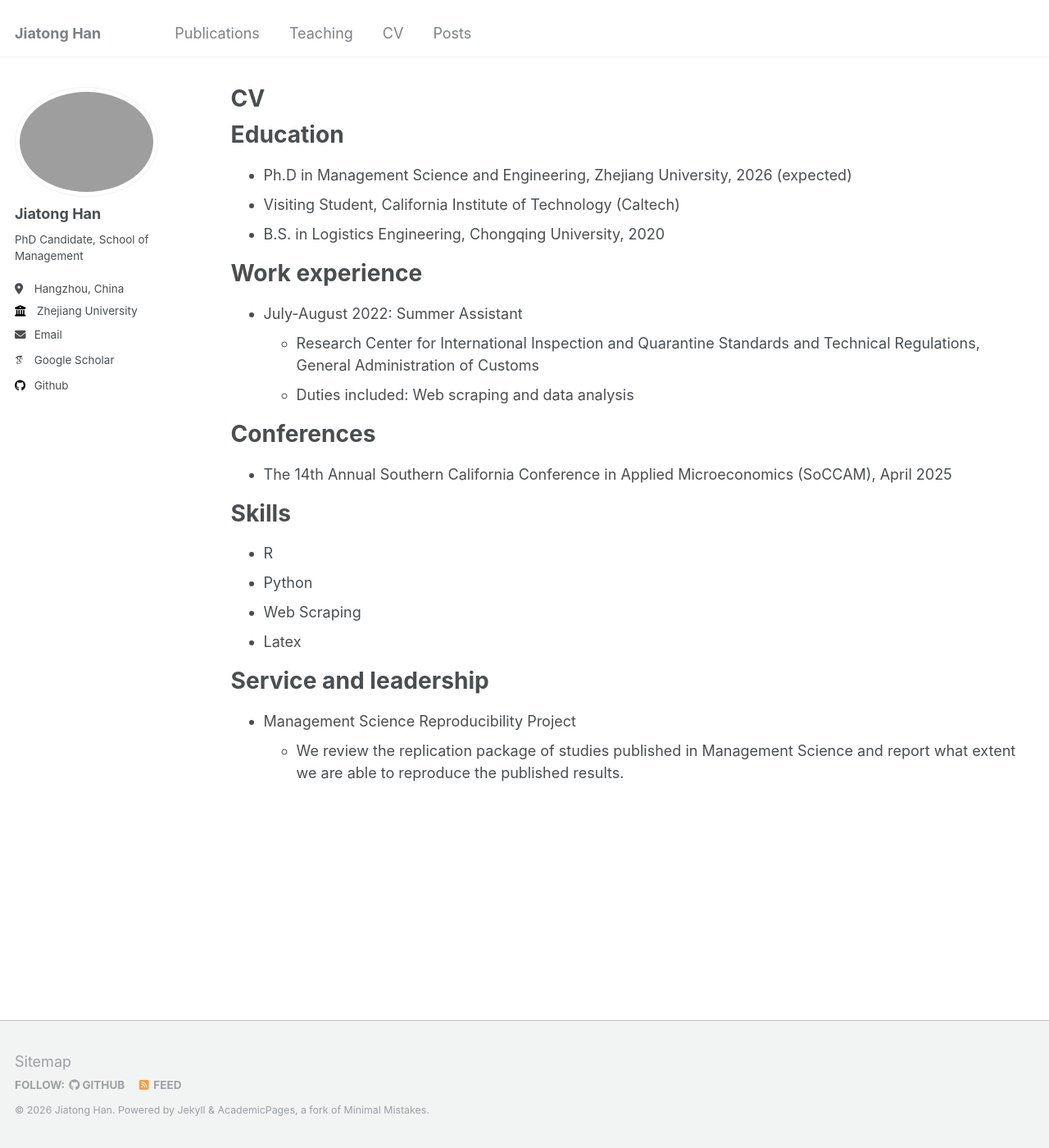
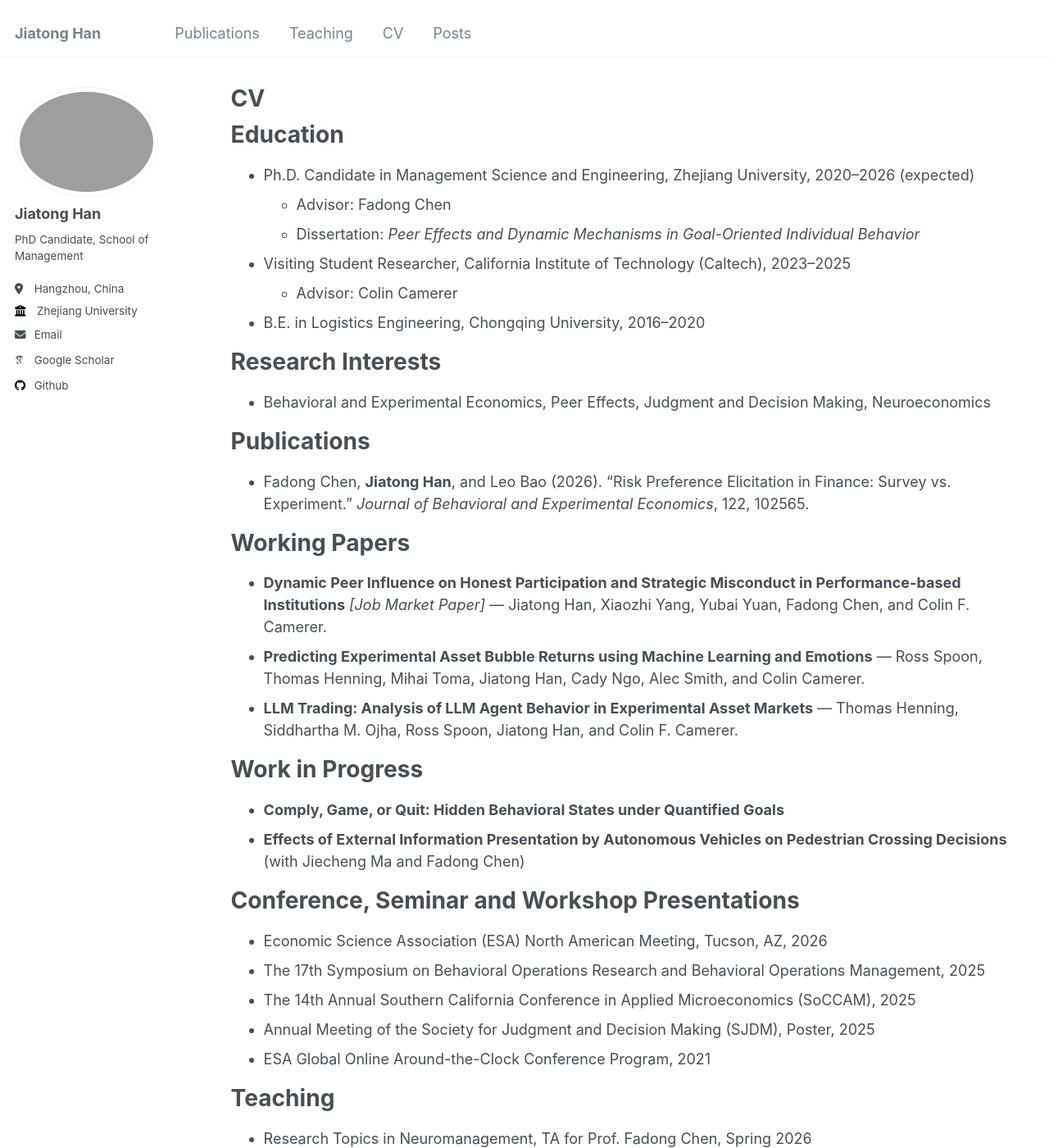
Before and after one commit to tt-08/jiatonghan, a Jekyll site: the page built from _pages/cv.md, in a window 1280 px wide and 1400 px high. Shown: the whole window at 82% size. Built offline with Jekyll 4.4.1, drawn with Linux system fonts in a browser that asks for light colours; some web fonts are replaced; some of the changed text lies outside the part shown.

Commit message:
Update site content from June 2026 resume
- publications: published JBEE paper, 3 working papers (incl. JMP), 2 WIP
- cv: comprehensive rewrite mirroring all resume sections
- about: expected graduation Dec 2026; behavioral/experimental framing
- teaching: add Research Topics in Neuromanagement (Spring 2026)

Co-Authored-By: Claude Opus 4.8 (1M context) <noreply@anthropic.com>

```diff
--- a/_pages/cv.md
+++ b/_pages/cv.md
@@ -11,40 +11,65 @@ redirect_from:
 
 Education
 ======
-* Ph.D in Management Science and Engineering, Zhejiang University, 2026 (expected)
-* Visiting Student, California Institute of Technology (Caltech)
-* B.S. in Logistics Engineering, Chongqing University, 2020
+* Ph.D. Candidate in Management Science and Engineering, Zhejiang University, 2020–2026 (expected)
+  * Advisor: Fadong Chen
+  * Dissertation: *Peer Effects and Dynamic Mechanisms in Goal-Oriented Individual Behavior*
+* Visiting Student Researcher, California Institute of Technology (Caltech), 2023–2025
+  * Advisor: Colin Camerer
+* B.E. in Logistics Engineering, Chongqing University, 2016–2020
 
-Work experience
+Research Interests
 ======
-* July-August 2022: Summer Assistant
-  * Research Center for International Inspection and Quarantine Standards and Technical Regulations, General Administration of Customs
-  * Duties included: Web scraping and data analysis
+* Behavioral and Experimental Economics, Peer Effects, Judgment and Decision Making, Neuroeconomics
 
-Conferences
+Publications
 ======
-* The 14th Annual Southern California Conference in Applied Microeconomics (SoCCAM), April 2025
+* Fadong Chen, **Jiatong Han**, and Leo Bao (2026). "Risk Preference Elicitation in Finance: Survey vs. Experiment." *Journal of Behavioral and Experimental Economics*, 122, 102565.
+
+Working Papers
+======
+* **Dynamic Peer Influence on Honest Participation and Strategic Misconduct in Performance-based Institutions** *[Job Market Paper]* — Jiatong Han, Xiaozhi Yang, Yubai Yuan, Fadong Chen, and Colin F. Camerer.
+* **Predicting Experimental Asset Bubble Returns using Machine Learning and Emotions** — Ross Spoon, Thomas Henning, Mihai Toma, Jiatong Han, Cady Ngo, Alec Smith, and Colin Camerer.
+* **LLM Trading: Analysis of LLM Agent Behavior in Experimental Asset Markets** — Thomas Henning, Siddhartha M. Ojha, Ross Spoon, Jiatong Han, and Colin F. Camerer.
+
+Work in Progress
+======
+* **Comply, Game, or Quit: Hidden Behavioral States under Quantified Goals**
+* **Effects of External Information Presentation by Autonomous Vehicles on Pedestrian Crossing Decisions** (with Jiecheng Ma and Fadong Chen)
+
+Conference, Seminar and Workshop Presentations
+======
+* Economic Science Association (ESA) North American Meeting, Tucson, AZ, 2026
+* The 17th Symposium on Behavioral Operations Research and Behavioral Operations Management, 2025
+* The 14th Annual Southern California Conference in Applied Microeconomics (SoCCAM), 2025
+* Annual Meeting of the Society for Judgment and Decision Making (SJDM), Poster, 2025
+* ESA Global Online Around-the-Clock Conference Program, 2021
+
+Teaching
+======
+* Research Topics in Neuromanagement, TA for Prof. Fadong Chen, Spring 2026
+* Management Economics, TA for Prof. Fadong Chen, Fall 2021 & Fall 2022
+
+Professional Activities
+======
+* Referee, Reproducibility in Management Science, 2023
+
+Honors, Awards, and Scholarship
+======
+* OpenAI Researcher Access Program ($5,000 in API credits), 2025
+* China Scholarship Council Scholarship, 2023
+* Outstanding Graduate of Chongqing City, 2020
+* Tang Lixin Scholarship, 2020
+* National Scholarship, 2019
 
 Skills
 ======
-* R
-* Python
-* Web Scraping
-* Latex
+* **Programming & Tools:** R, Python, LaTeX
+* **Languages:** Mandarin (Native), English (Fluent)
 
-<!-- Publications
+References
 ======
-  <ul>{% for post in site.publications reversed %}
-    {% include archive-single-cv.html %}
-  {% endfor %}</ul>
-
-Teaching
-======
-  <ul>{% for post in site.teaching reversed %}
-    {% include archive-single-cv.html %}
-  {% endfor %}</ul> -->
-
-Service and leadership
-======
-* Management Science Reproducibility Project
-  * We review the replication package of studies published in Management Science and report what extent we are able to reproduce the published results.
+* Fadong Chen, Zhejiang University
+* Colin F. Camerer, California Institute of Technology
+* Yubai Yuan, Penn State University
+* Leo Bao, Monash University
```
Also changed, not shown: _pages/about.md (+1 -1 lines), _pages/publications.md (+23 -20 lines), _teaching/2026-spring-teaching-3.md (added, +9 -0 lines).
